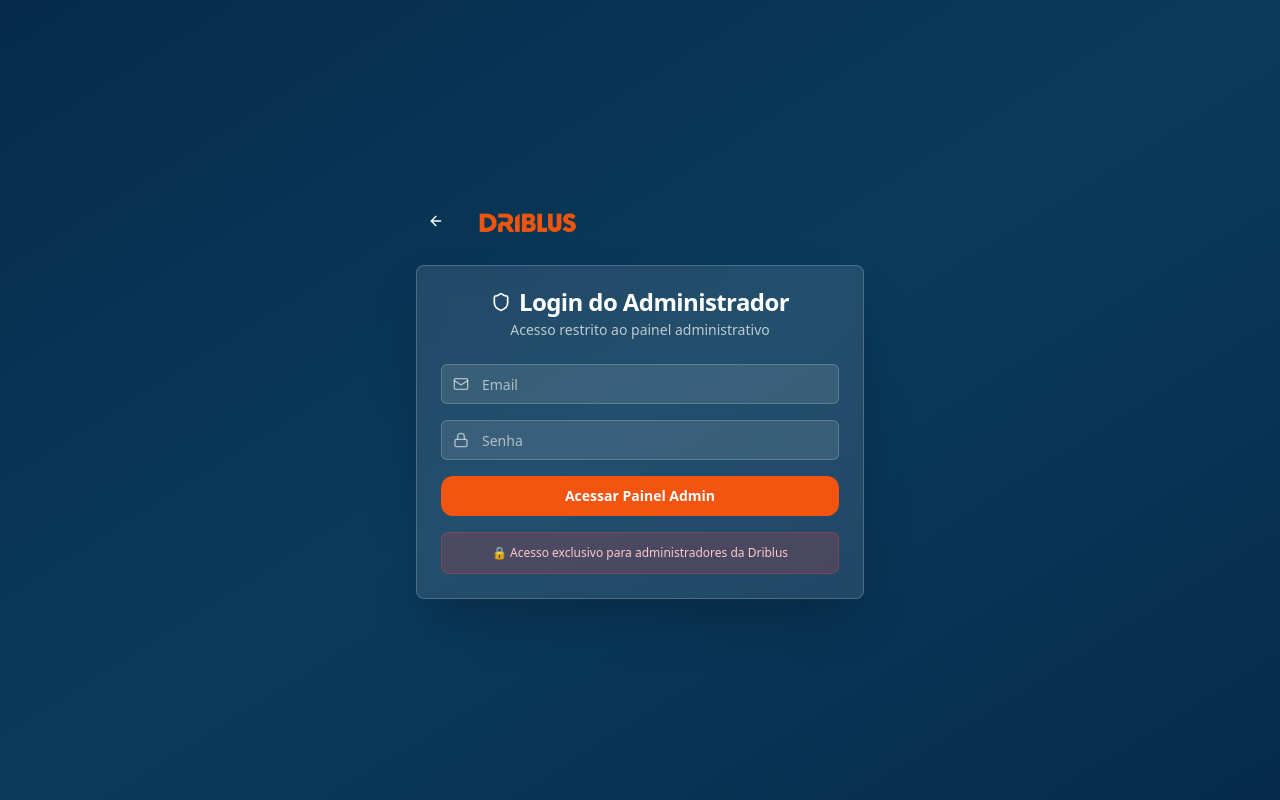
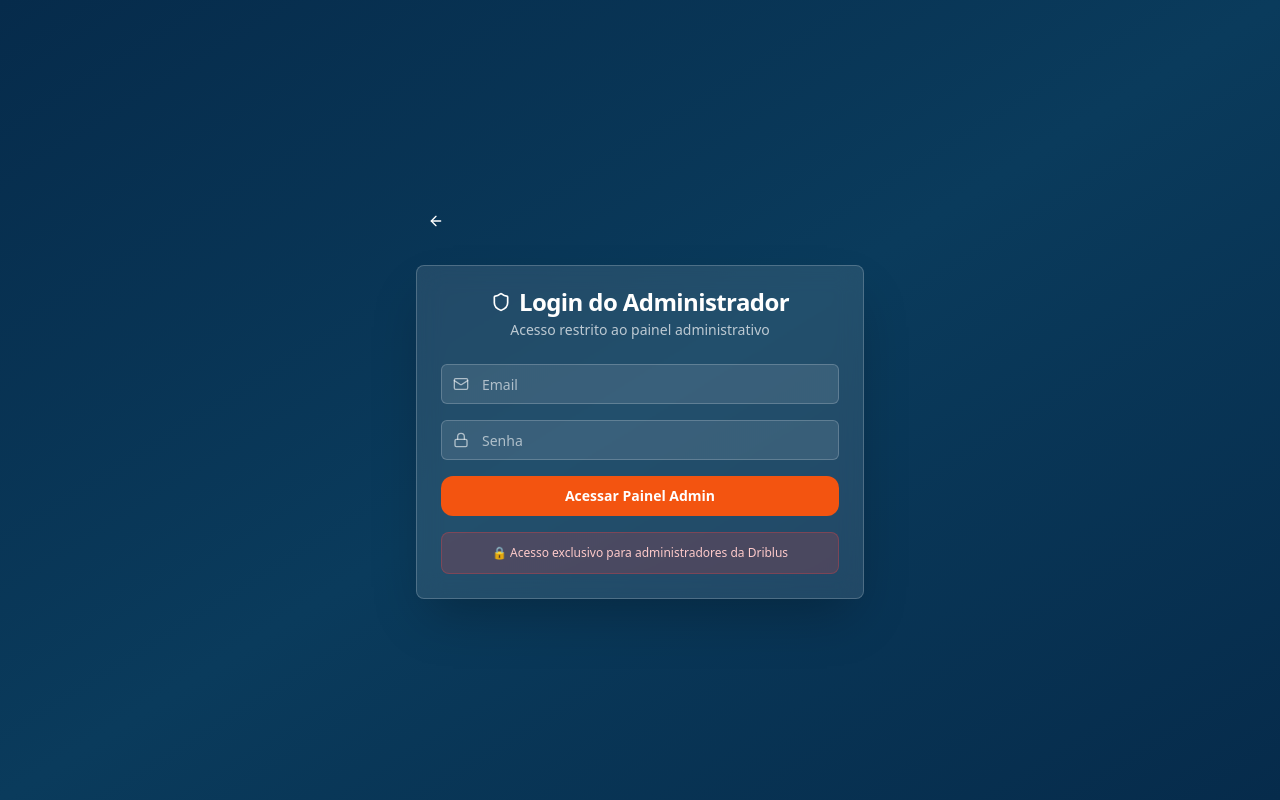
Before and after one commit to driblus4pp/driblus-soccer-social, a React (Vite) app: page /admin/login in a window 1280 px wide. Built offline with nearby package versions, Linux system fonts and the light colour scheme.

Commit message:
Visual edit in Lovable
Edited UI in Lovable

```diff
--- a/src/pages/admin/AdminLogin.tsx
+++ b/src/pages/admin/AdminLogin.tsx
@@ -29,7 +29,7 @@ const AdminLogin = () => {
             <ArrowLeft className="w-5 h-5" />
           </Button>
           <div className="flex items-center gap-3">
-            <img src="/lovable-uploads/6a0f382f-4f6a-4afd-a007-454b98a5807a.png" alt="Driblus Logo" className="h-8 object-contain" />
+
 
           </div>
         </div>
```
